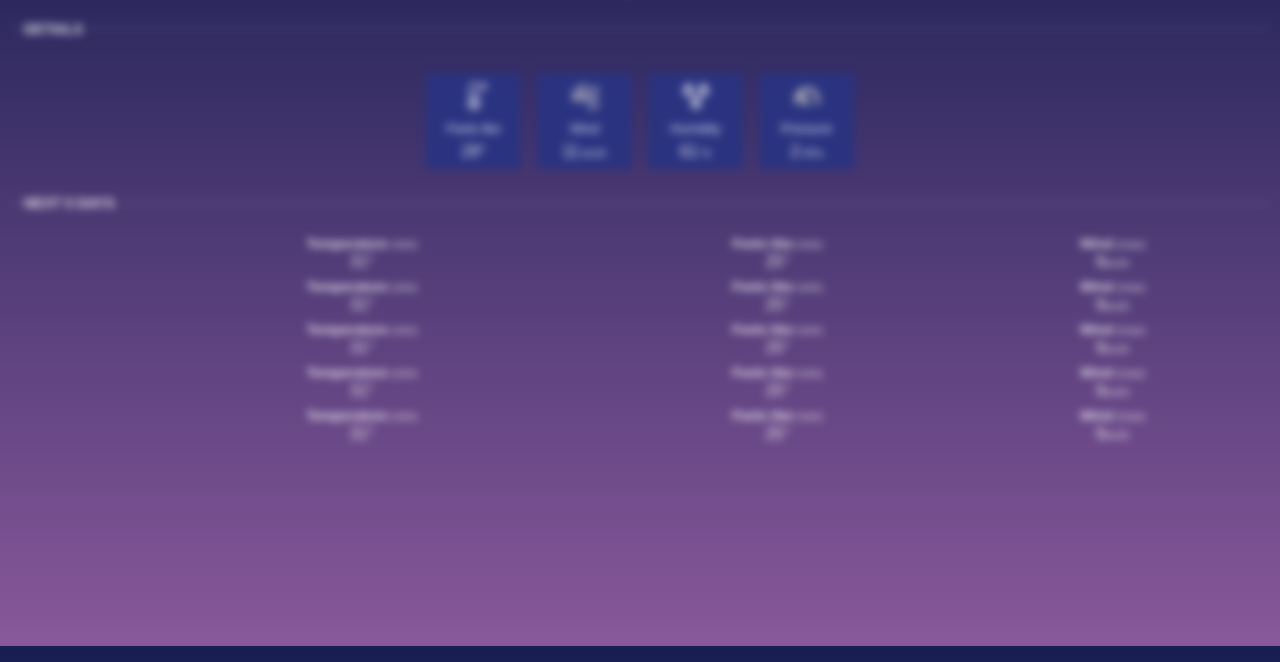
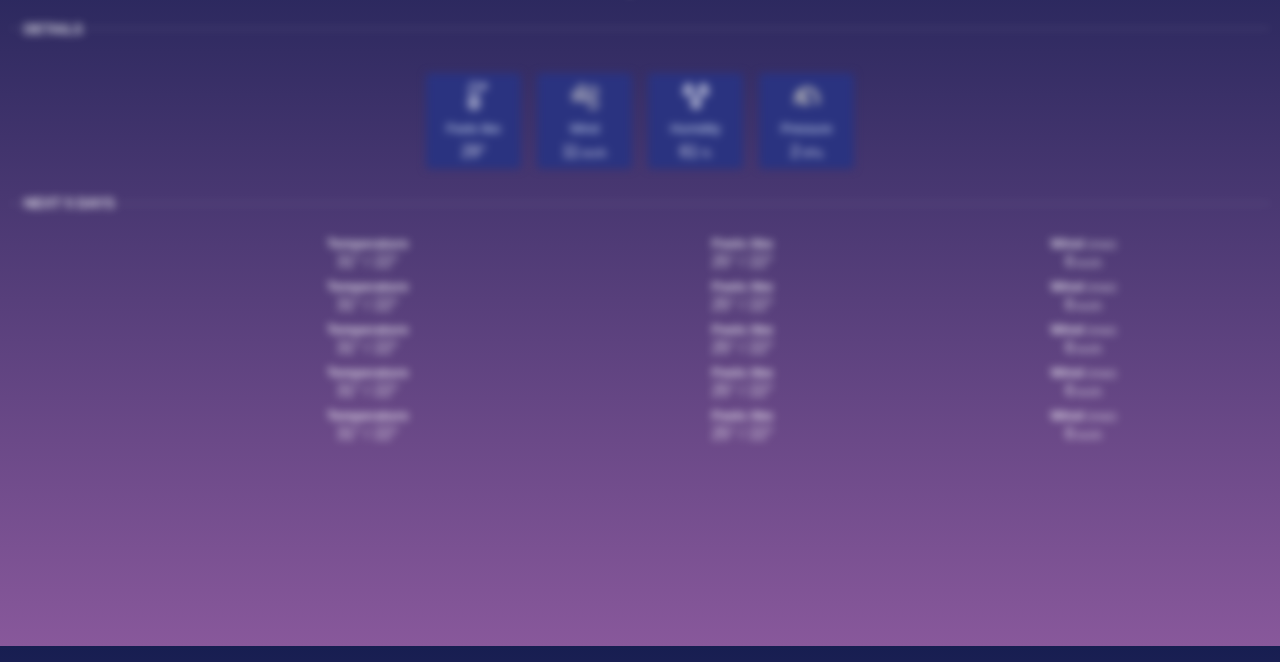
Before and after one commit to zygo1/Weather-Application, a plain HTML site: page index.html in a window 1280 px wide. Shown: the part 154-816 px from the top of the page. Drawn offline with Linux system fonts and the light colour scheme.

Commit message:
some changes

```diff
--- a/index.html
+++ b/index.html
@@ -73,20 +73,20 @@
                     <td><img forecast-icon></td>
                     <td>
                         <div class="info">
-                            <div class="label">Temperature <span class="sub-info">(min)</span></div>
-                            <div><span data-temp>31</span>&deg;</div>
+                            <div class="label">Temperature</div>
+                            <div><span data-temp>31</span>&deg; / <span data-temp-low>22</span>&deg;</div>
                         </div>
                     </td>
                     <td>
                         <div class="info">
-                            <div class="label">Feels like <span class="sub-info">(min)</span></div>
-                            <div><span data-feels>25</span>&deg;</div>
+                            <div class="label">Feels like</div>
+                            <div><span data-feels>25</span>&deg; / <span data-feel-low>22</span>&deg;</div>
                         </div>
                     </td>
                     <td>
                         <div class="info">
                             <div class="label">Wind <span class="sub-info">(max)</span></div>
-                            <div><span data-wind>6</span><span class="sub-info">km/h</span></div>
+                            <div><span data-wind>6</span><span class="sub-info"> km/h</span></div>
                         </div>
                     </td>
                 </tr>
@@ -99,20 +99,20 @@
                     <td><img forecast-icon></td>
                     <td>
                         <div class="info">
-                            <div class="label">Temperature <span class="sub-info">(min)</span></div>
-                            <div><span data-temp>31</span>&deg;</div>
+                            <div class="label">Temperature</div>
+                            <div><span data-temp>31</span>&deg; / <span data-temp-low>22</span>&deg;</div>
                         </div>
                     </td>
                     <td>
                         <div class="info">
-                            <div class="label">Feels like <span class="sub-info">(min)</span></div>
-                            <div><span data-feels>25</span>&deg;</div>
+                            <div class="label">Feels like</div>
+                            <div><span data-feels>25</span>&deg; / <span data-feel-low>22</span>&deg;</div>
                         </div>
                     </td>
                     <td>
                         <div class="info">
                             <div class="label">Wind <span class="sub-info">(max)</span></div>
-                            <div><span data-wind>6</span><span class="sub-info">km/h</span></div>
+                            <div><span data-wind>6</span><span class="sub-info"> km/h</span></div>
                         </div>
                     </td>
                 </tr>
@@ -125,20 +125,20 @@
                     <td><img forecast-icon></td>
                     <td>
                         <div class="info">
-                            <div class="label">Temperature <span class="sub-info">(min)</span></div>
-                            <div><span data-temp>31</span>&deg;</div>
+                            <div class="label">Temperature</div>
+                            <div><span data-temp>31</span>&deg; / <span data-temp-low>22</span>&deg;</div>
                         </div>
                     </td>
                     <td>
                         <div class="info">
-                            <div class="label">Feels like <span class="sub-info">(min)</span></div>
-                            <div><span data-feels>25</span>&deg;</div>
+                            <div class="label">Feels like</div>
+                            <div><span data-feels>25</span>&deg; / <span data-feel-low>22</span>&deg;</div>
                         </div>
                     </td>
                     <td>
                         <div class="info">
                             <div class="label">Wind <span class="sub-info">(max)</span></div>
-                            <div><span data-wind>6</span><span class="sub-info">km/h</span></div>
+                            <div><span data-wind>6</span><span class="sub-info"> km/h</span></div>
                         </div>
                     </td>
                 </tr>
@@ -151,20 +151,20 @@
                     <td><img forecast-icon></td>
                     <td>
                         <div class="info">
-                            <div class="label">Temperature <span class="sub-info">(min)</span></div>
-                            <div><span data-temp>31</span>&deg;</div>
+                            <div class="label">Temperature</div>
+                            <div><span data-temp>31</span>&deg; / <span data-temp-low>22</span>&deg;</div>
                         </div>
                     </td>
                     <td>
                         <div class="info">
-                            <div class="label">Feels like <span class="sub-info">(min)</span></div>
-                            <div><span data-feels>25</span>&deg;</div>
+                            <div class="label">Feels like</div>
+                            <div><span data-feels>25</span>&deg; / <span data-feel-low>22</span>&deg;</div>
                         </div>
                     </td>
                     <td>
                         <div class="info">
                             <div class="label">Wind <span class="sub-info">(max)</span></div>
-                            <div><span data-wind>6</span><span class="sub-info">km/h</span></div>
+                            <div><span data-wind>6</span><span class="sub-info"> km/h</span></div>
                         </div>
                     </td>
                 </tr>
@@ -177,20 +177,20 @@
                     <td><img forecast-icon></td>
                     <td>
                         <div class="info">
-                            <div class="label">Temperature <span class="sub-info">(min)</span></div>
-                            <div><span data-temp>31</span>&deg;</div>
+                            <div class="label">Temperature</div>
+                            <div><span data-temp>31</span>&deg; / <span data-temp-low>22</span>&deg;</div>
                         </div>
                     </td>
                     <td>
                         <div class="info">
-                            <div class="label">Feels like <span class="sub-info">(min)</span></div>
-                            <div><span data-feels>25</span>&deg;</div>
+                            <div class="label">Feels like</div>
+                            <div><span data-feels>25</span>&deg; / <span data-feel-low>22</span>&deg;</div>
                         </div>
                     </td>
                     <td>
                         <div class="info">
                             <div class="label">Wind <span class="sub-info">(max)</span></div>
-                            <div><span data-wind>6</span><span class="sub-info">km/h</span></div>
+                            <div><span data-wind>6</span><span class="sub-info"> km/h</span></div>
                         </div>
                     </td>
                 </tr>
--- a/main.js
+++ b/main.js
@@ -48,10 +48,12 @@ function renderCurrentWeather(current) {
 const divs = document.querySelectorAll('[day-of-the-week]');
 const imgs = document.querySelectorAll('[forecast-icon]');
 const dayTemp = document.querySelectorAll('[data-temp]');
+const dayTempLow = document.querySelectorAll('[data-temp-low]');
 const dayFeel = document.querySelectorAll('[data-feels]');
+const dayFeelLow = document.querySelectorAll("[data-feel-low]");
 const dayWind = document.querySelectorAll('[data-wind]');
 function renderDailyWeather(current, daily) {
-    let days = [], icons = [], temps = [], dayFL = [], dayW = [];
+    let days = [], icons = [], temps = [], tempsLow = [], dayFL = [], dayFLow = [], dayW = [];
     daily.forEach(day => {
         // Day
         const unixTime = day.timestamp;
@@ -62,10 +64,14 @@ function renderDailyWeather(current, daily) {
         // Icon
         const dayIconCode = day.iconCode;
         icons.push(`icons/weather/${icon_map.get(dayIconCode)}.svg`);
-        // Temperature
+        // Temperature High
         temps.push(day.maxTemp);
-        //Feels Like
+        // Temperature Low
+        tempsLow.push(day.minTemp);
+        // Feels Like High
         dayFL.push(day.dayFeelsLike);
+        // Feels Like Low
+        dayFLow.push(day.dayFeelsLikeMin);
         //Wind
         dayW.push(day.dayWindSpeed);
     })
@@ -75,5 +81,7 @@ function renderDailyWeather(current, daily) {
         dayTemp[i].textContent = temps[i];
         dayFeel[i].textContent = dayFL[i];
         dayWind[i].textContent = dayW[i];
+        dayTempLow[i].textContent = tempsLow[i];
+        dayFeelLow[i].textContent = dayFLow[i];
     }
 }
--- a/weather.js
+++ b/weather.js
@@ -51,8 +51,10 @@ function parseDailyWeather({ daily }) {
         return {
             timestamp: time * 1000,
             iconCode: daily.weathercode[index],
-            maxTemp: Math.round(daily.temperature_2m_max[index],),
+            maxTemp: Math.round(daily.temperature_2m_max[index]),
+            minTemp: Math.round(daily.temperature_2m_min[index]),
             dayFeelsLike: daily.apparent_temperature_max[index],
+            dayFeelsLikeMin: daily.apparent_temperature_min[index],
             dayWindSpeed: daily.windspeed_10m_max[index]
         }
     })
```
